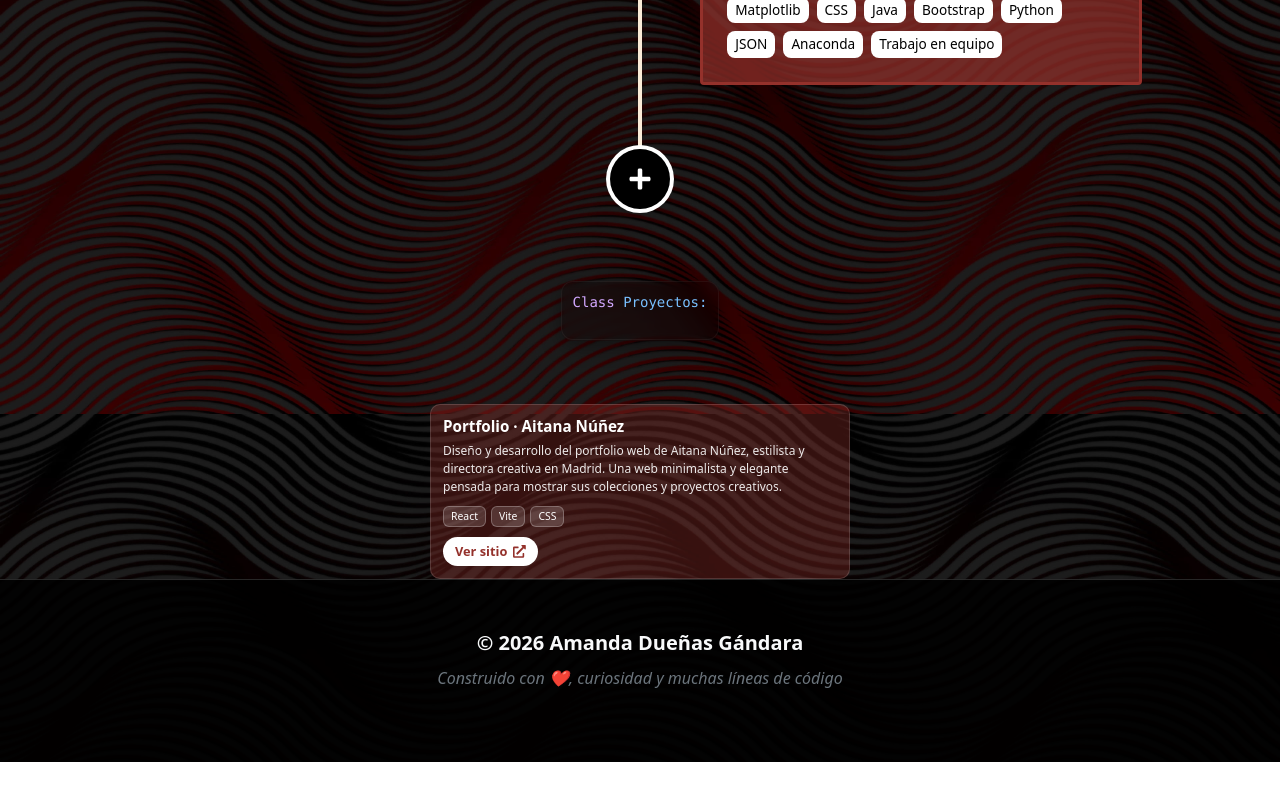
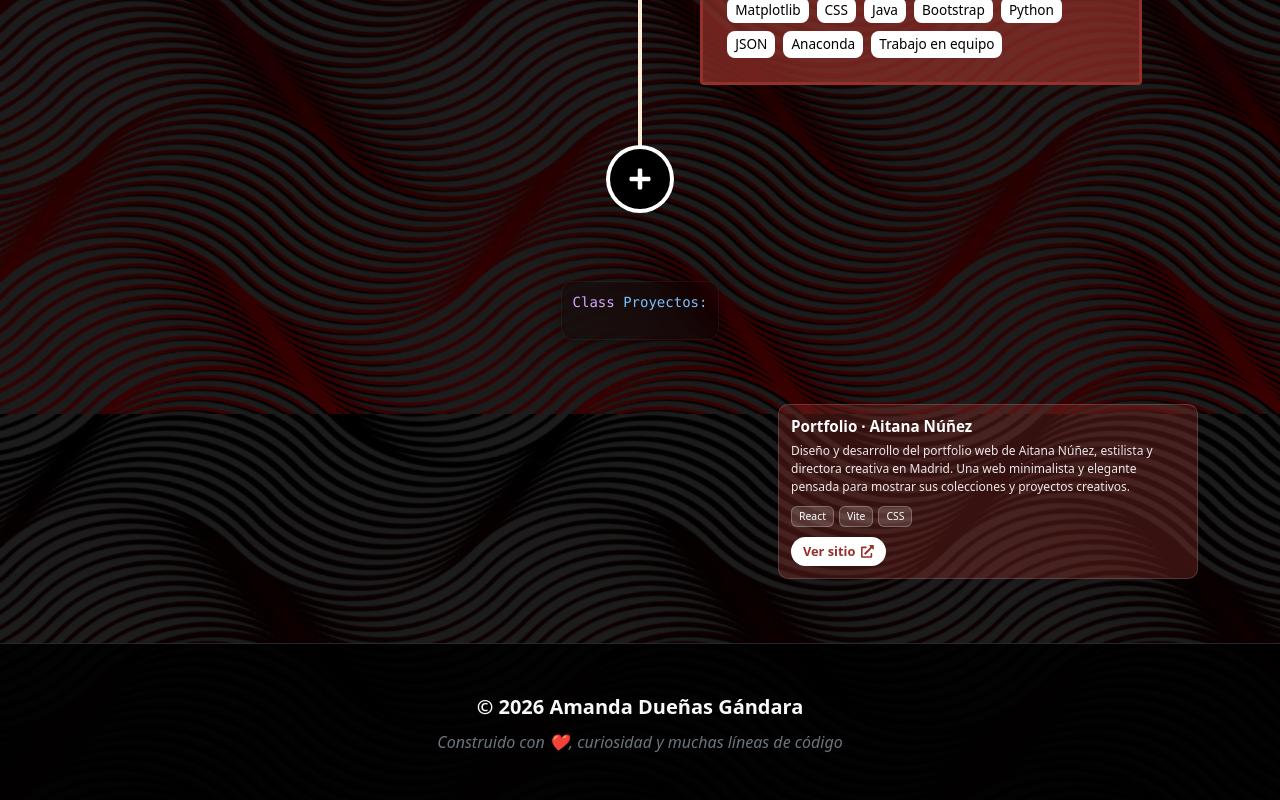
Before and after one commit to aduenasg/aduenasg.github.io, a React (Create React App) app: page / in a window 1280 px wide. Shown: the part 3586-4386 px from the top of the page. Before the commit the page ends 4348 px from the top, so only its background shows below. Built offline with nearby package versions, Linux system fonts and the light colour scheme; a web font is replaced by a local one.

Commit message:
Añadido card de proyecto

```diff
--- a/src/static/css/projects.css
+++ b/src/static/css/projects.css
@@ -3,10 +3,12 @@
   grid-template-columns: repeat(auto-fit, minmax(130px, 1fr));
   gap: 14px;
   max-width: 420px;
-  margin: 32px auto 0;
+  margin: 32px 0 64px auto;
 }
 
 .project-card {
+  position: relative;
+  z-index: 1;
   text-align: left;
   color: white;
   background: rgba(148, 49, 43, 0.35);
@@ -16,11 +18,12 @@
   opacity: 0;
   transform: translateY(24px);
   animation: projectCardFadeIn 0.6s ease forwards;
-  transition: transform 0.35s ease, box-shadow 0.35s ease, border-color 0.35s ease;
+  transition: transform 0.35s ease, box-shadow 0.35s ease, border-color 0.35s ease, z-index 0s;
 }
 
 .project-card:hover,
 .project-card:focus-within {
+  z-index: 5;
   transform: translateY(-8px) scale(1.04);
   border-color: rgba(255, 255, 255, 0.4);
   box-shadow: 0 16px 32px rgba(0, 0, 0, 0.35);
```
